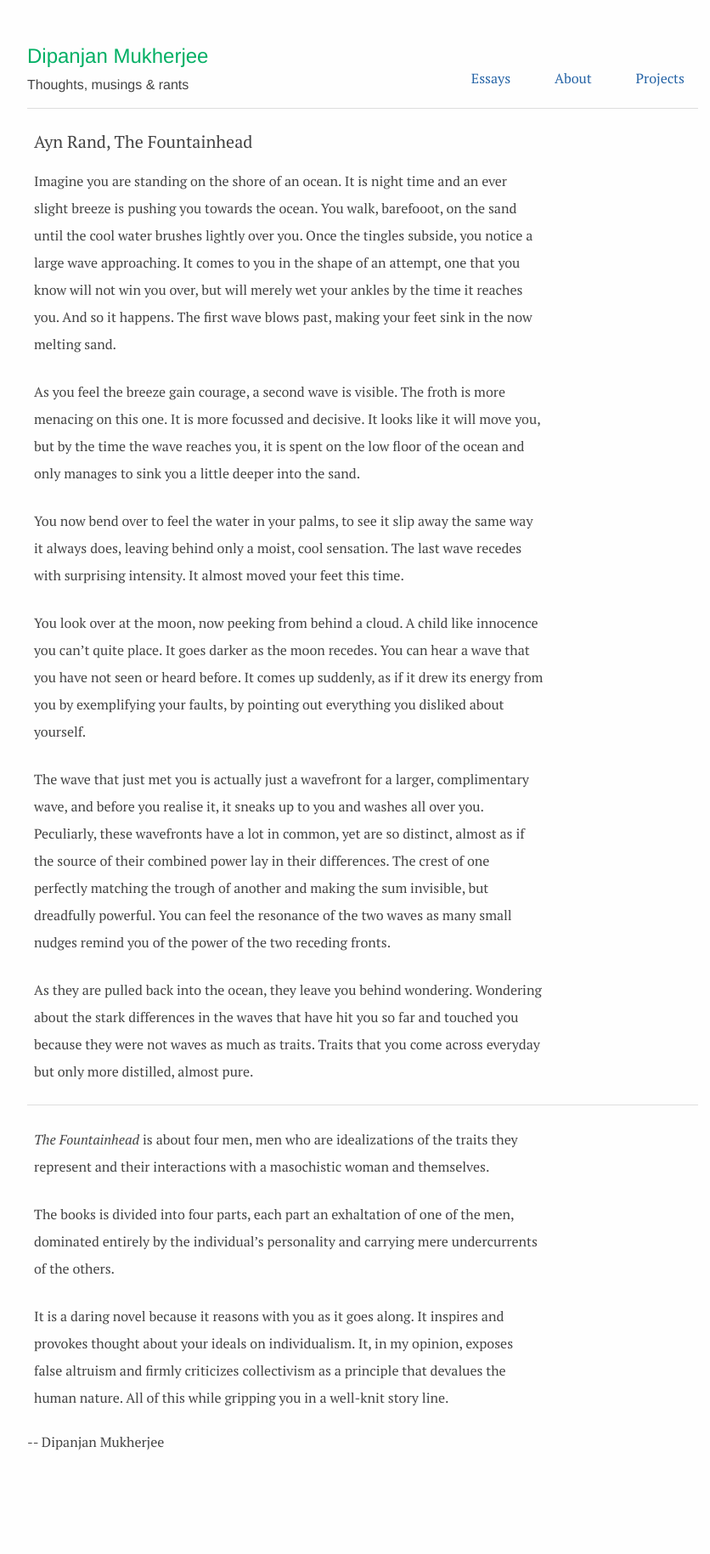
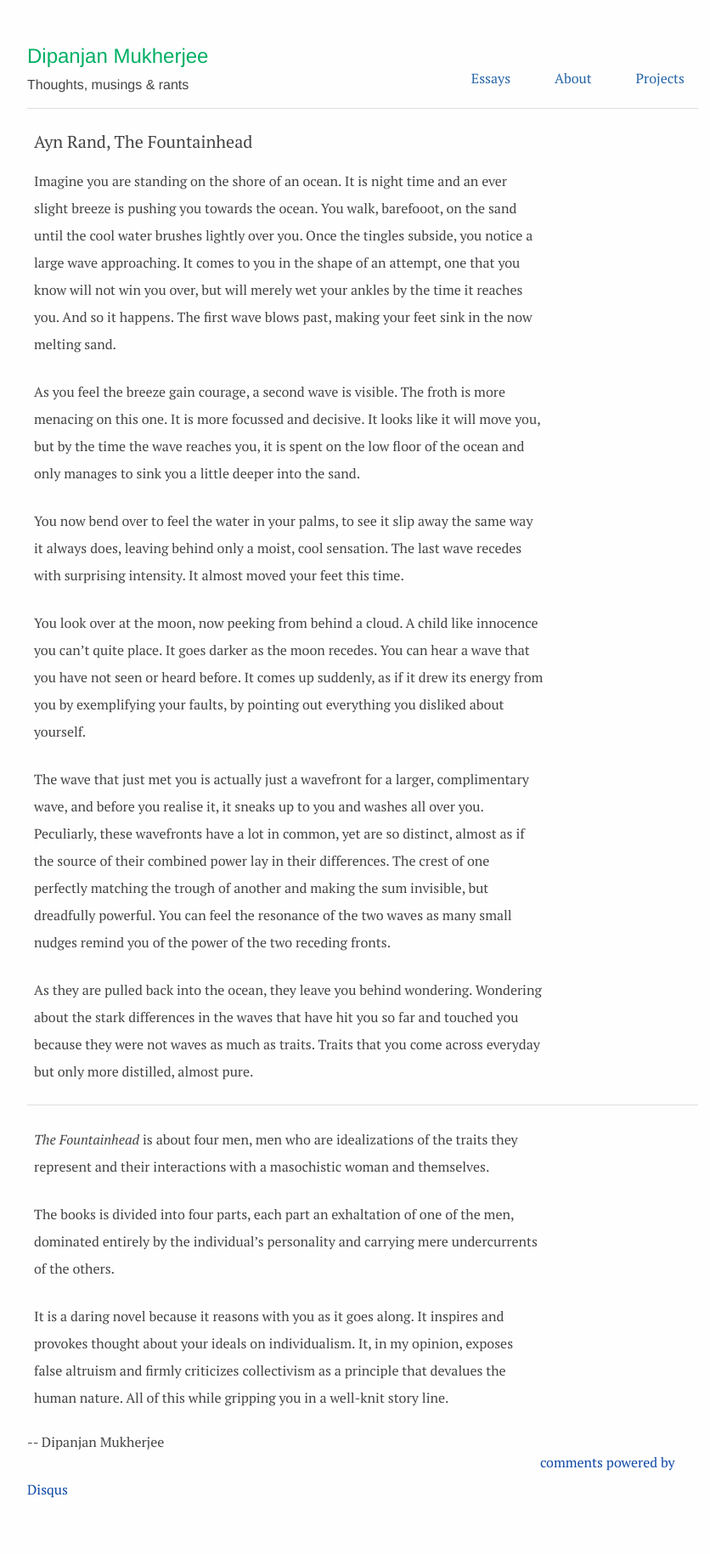
Before and after one commit to dmukhg/dmukhg.github.com, a Jekyll site: the page built from _posts/2013-12-07-the-fountainhead.markdown, in a window 1280 px wide. Shown: the whole page at 85% size, without its empty margins (213-1049 px from the left). Built offline with Jekyll 4.4.1, drawn with Linux system fonts in a browser that asks for light colours; some web fonts are replaced; Markdown is read by kramdown in place of the engine named in the settings; comment, search, counter and statistics services are not loaded; before the commit the page ends 1773 px from its top, so only the background shows below that.

Commit message:
Integrate disqus: Well, that was easy, peasy!

```diff
--- a/_layouts/post.html
+++ b/_layouts/post.html
@@ -6,4 +6,19 @@
   {{ content }}
 
   <div class="author">-- Dipanjan Mukherjee</div>
+
+  <div id="disqus_thread" class="post-width"></div>
+    <script type="text/javascript">
+        /* * * CONFIGURATION VARIABLES: EDIT BEFORE PASTING INTO YOUR WEBPAGE * * */
+        var disqus_shortname = 'dmulog'; // required: replace example with your forum shortname
+
+        /* * * DON'T EDIT BELOW THIS LINE * * */
+        (function() {
+            var dsq = document.createElement('script'); dsq.type = 'text/javascript'; dsq.async = true;
+            dsq.src = '//' + disqus_shortname + '.disqus.com/embed.js';
+            (document.getElementsByTagName('head')[0] || document.getElementsByTagName('body')[0]).appendChild(dsq);
+        })();
+    </script>
+    <noscript>Please enable JavaScript to view the <a href="http://disqus.com/?ref_noscript">comments powered by Disqus.</a></noscript>
+    <a href="http://disqus.com" class="dsq-brlink">comments powered by <span class="logo-disqus">Disqus</span></a>
 </div>
--- a/css/body.less
+++ b/css/body.less
@@ -65,7 +65,7 @@
 }
 
 div.post {
-  p, blockquote {
+  p, blockquote, div.post-width {
     display: inline-block;
     vertical-align: top;
     width: 600px;
@@ -111,3 +111,7 @@
     margin: 0 auto;
   }
 }
+
+div#disqus_thread {
+  margin-top: 2em;
+}
```
